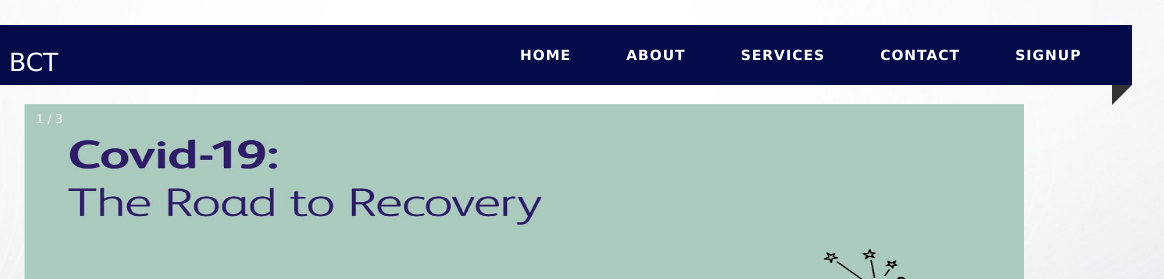
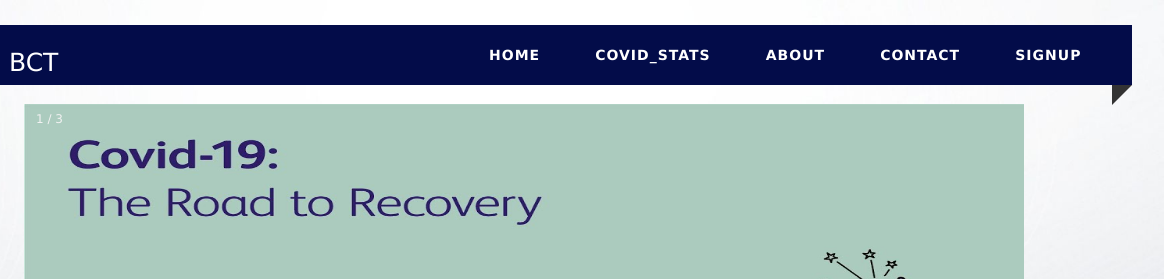
Before and after one commit to Rmittal21/WT-Project-BCT, a plain HTML site: page wt/index.html in a window 1280 px wide. Shown: the top 279 px of the page, 116-1280 px from the left. Drawn offline with Linux system fonts and the light colour scheme.

Commit message:
Update index.html

```diff
--- a/wt/index.html
+++ b/wt/index.html
@@ -15,8 +15,8 @@
    margin: 0px 5px 10px 0px;"> BCT   </div>
   <ul class="menu-area">
   <li><a href="#">Home</a></li>
+  <li><a href="Covid Stats.html">COVID_Stats</a></li>
   <li><a href="#">About</a></li>
-  <li><a href="#">Services</a></li>
   <li><a href="#">Contact</a></li>
   <li><a href="login.html">SignUp</a></li>
   </ul>
```
